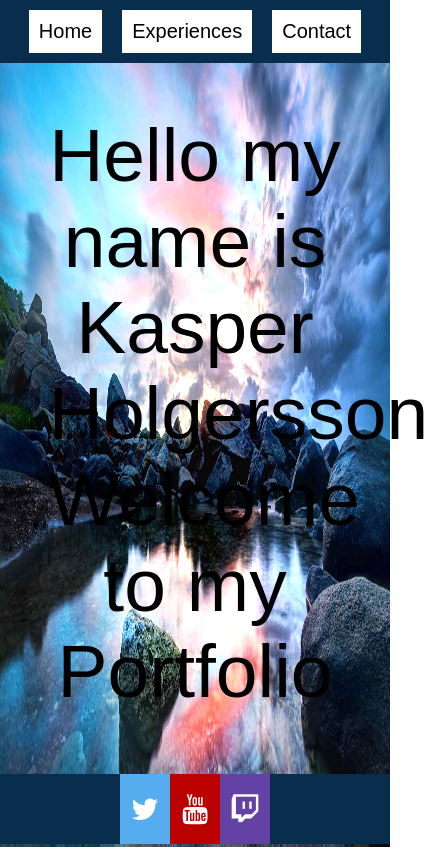
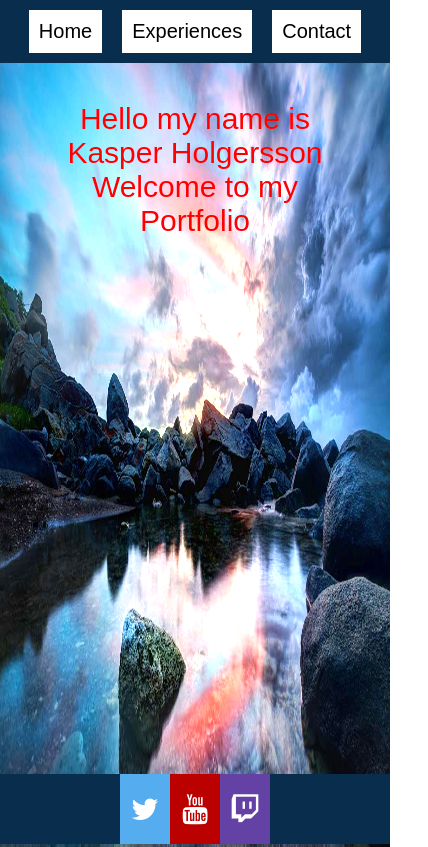
Before and after one commit to kasper-holgersson/kasper-holgersson, a plain HTML site: page index.html in a window 390 px wide. Shown: the top 847 px of the page, 428 px wide, since content can reach past the window. Drawn offline with Linux system fonts and the light colour scheme.

Commit message:
ändrade färg och responsivitet
ändrade färg då det var svårt och läsa

```diff
--- a/index.css
+++ b/index.css
@@ -29,7 +29,7 @@
 }
 
 .text {
-    color: black;
+    color: red;
     text-align: center;
     font-family: "Arial";
     font-size: 75px;
@@ -120,3 +120,24 @@ a:visited {
         font-size: 15px;
     }
 }
+
+@media screen and (max-width: 985px) {
+    .text {
+        padding: 12%;
+        font-size: 50px;
+    }
+}
+
+@media screen and (max-width: 700px) {
+    .text {
+        padding: 10%;
+        font-size: 40px;
+    }
+}
+
+@media screen and (max-width: 485px) {
+    .text {
+        padding: 10%;
+        font-size: 30px;
+    }
+}
```
